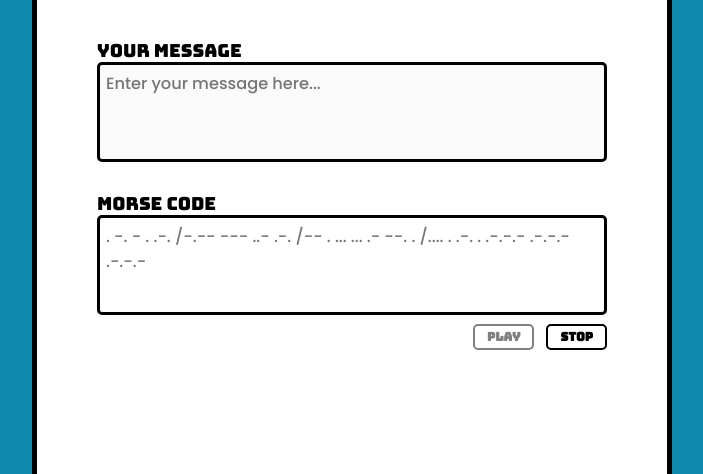
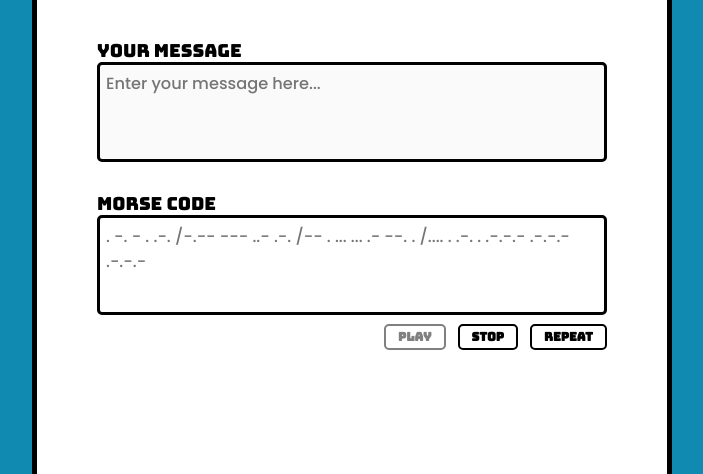
Before and after one commit to rafalkaron/morsy, a plain HTML site: page index.html in a window 1280 px wide. Both pictures are taken after a click on the button "Play". Shown: the part 213-687 px from the top of the page, without its empty margins (288-991 px from the left). Drawn offline with Linux system fonts and the light colour scheme.

Commit message:
repeats ad infinitum now

```diff
--- a/app.js
+++ b/app.js
@@ -183,6 +183,7 @@ btnPlay.addEventListener("click", async function () {
     console.log("[i] Stop playing");
   });
 
+  while (play === true) {
     for (symbol of morseOutputArray) {
       if (play === false) {
         btnStop.classList.add("disabled");
@@ -210,6 +211,7 @@ btnPlay.addEventListener("click", async function () {
         console.log(`${symbol} : UNKNOWN`);
       }
     }
+  }
   btnPlay.classList.remove("disabled");
   btnPlay.disabled = false;
   btnStop.classList.add("disabled");
--- a/index.html
+++ b/index.html
@@ -36,8 +36,8 @@
         <div class="controls">
               <button title="Play your coded message" class="btn-play" id="btnPlay">Play</button>
               <button title="Stopy playing your coded message" class="btn-stop" id="btnStop">Stop</button>
+              <button title="Toggle repeat for your codded message" class="btn-repeat">Repeat</button>
               <!--<button title="Pause your coded message" class="btn-pause">Pause</button>
-              <button title="Toggle repeat for your codded message" class="btn-repeat">Repeat</button>
               <button title="Display your coded message as light signal" id="btnLight" class="btn-light">Light</button> -->
             </div>
       </div>
```
Lines whose indentation alone changed are shown as unchanged.
